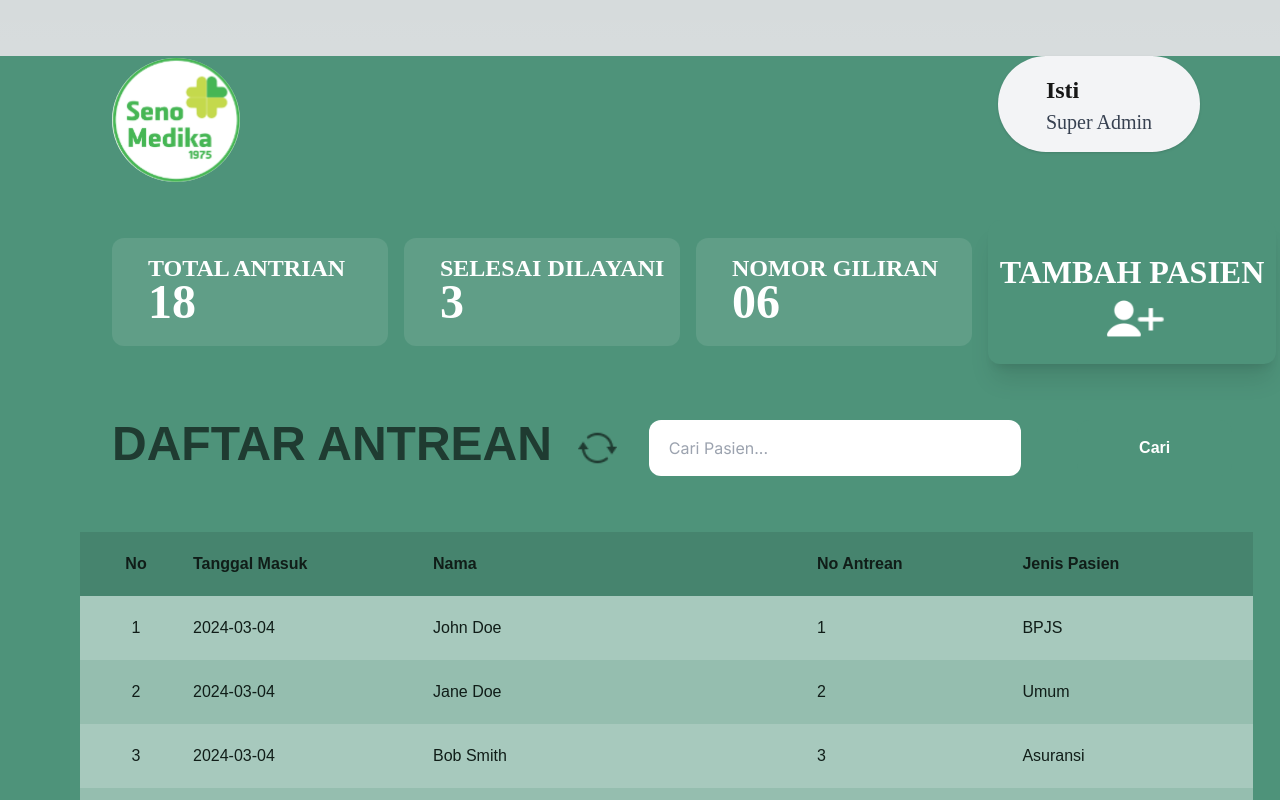
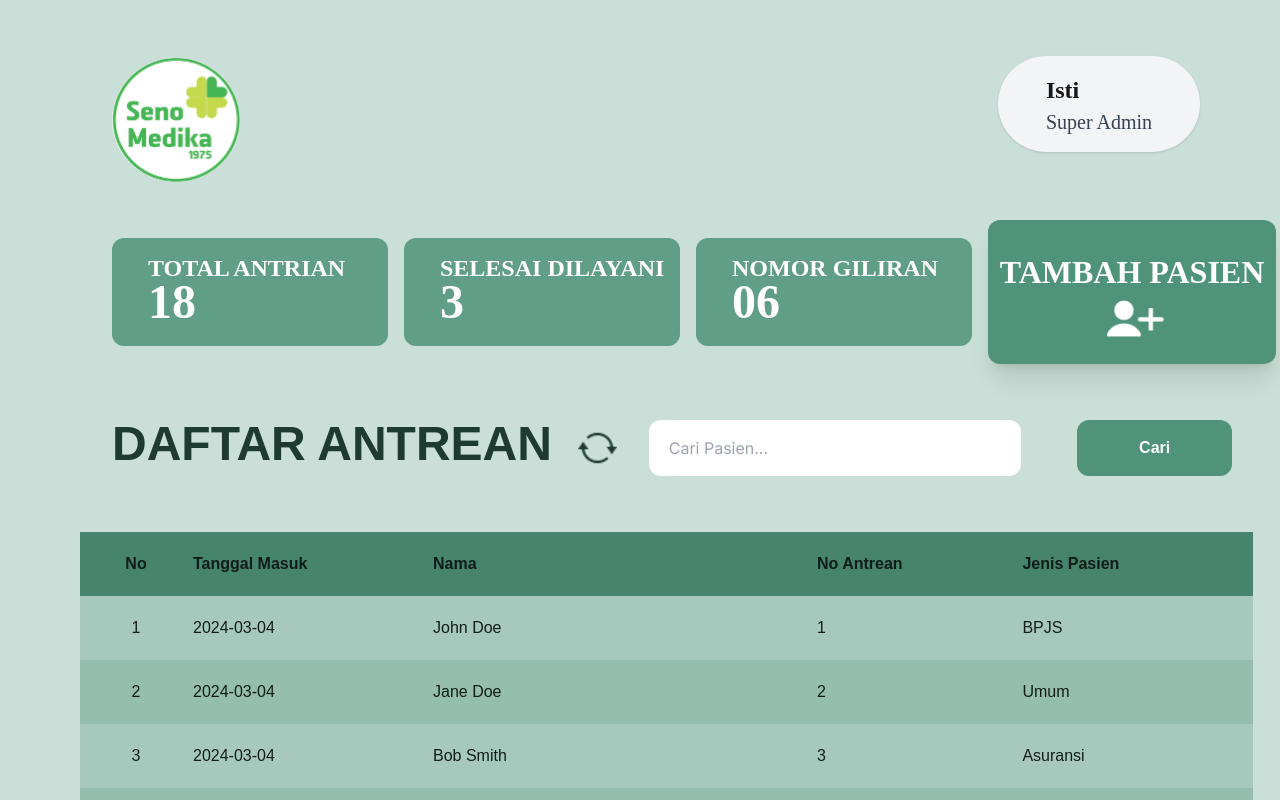
Before and after one commit to eunicesarah/seno-medika-clinic-adm-fe, a Next.js app: page /dashboard in a window 1280 px wide. Shown: the top 800 px of the page. Built offline with nearby package versions, Linux system fonts and the light colour scheme.

Commit message:
refractor(Front Office): change background color

```diff
--- a/src/app/dashboard/page.tsx
+++ b/src/app/dashboard/page.tsx
@@ -35,8 +35,8 @@ export default function Dashboard() {
       const [showPopup, setShowPopup] = useState(false);
 
     return (
-        <div className=" bg-primary1">
-            <div className="flex mr-20 mt-14">
+        <div className=" bg-tint6 flex-col flex">
+            <div className="flex mr-20 mt-14 bg-tint6">
                 <div>
                     <Image
                         src={SMLogo}
@@ -51,7 +51,7 @@ export default function Dashboard() {
                     </button>
                 </div>
             </div>
-            <div className="flex mt-9 mr-14 ml-28 justify-between gap-0">
+            <div className="flex mt-9 ml-28 content-center justify-between mr-14">
                 <div className="flex items-center ml-auto">
                     <div className="flex bg-[#609E87] mr-4 rounded-xl h-xl ml-auto">
                         <div className=" ml-5 mr-4 mt-10 mb-3">
@@ -68,7 +68,7 @@ export default function Dashboard() {
                         </div>
                     </div>
 
-                    <div className="flex  bg-[#609E87] mr-4 rounded-xl h-xl ml-auto">
+                    <div className="flex bg-[#609E87] mr-4 rounded-xl h-xl ml-auto">
                         <div className=" ml-5 mr-4 mt-10 mb-3">
                             <Image
                                 src={CheckLogo}
@@ -99,7 +99,7 @@ export default function Dashboard() {
                     </div>
                 </div>
 
-                <button className=" rounded-xl h-36 mr-14 bg-primary1 hover:bg-shade6 shadow-xl" onClick={() => setShowPopup(true)}>
+                <button className=" rounded-xl h-36 mr-auto bg-primary1 hover:bg-shade6 shadow-xl" onClick={() => setShowPopup(true)}>
                     <div>
                         <p className= " w-72 h-8 text-white text-[32px] font-bold font-['Poppins'] uppercase leading-[38.40px] text-center mt-5">Tambah Pasien</p> {/* teks atas */}
                     </div>
--- a/src/app/tambah-antrian/page.tsx
+++ b/src/app/tambah-antrian/page.tsx
@@ -17,7 +17,7 @@ export default function TambahAntrian() {
 
 
     return (
-        <div className='flex flex-row mr-10 bg-primary1'>
+        <div className='flex flex-row bg-tint6'>
             <Image
                 src={Background}
                 alt="Background"
@@ -25,7 +25,7 @@ export default function TambahAntrian() {
             />
             <div className=' text-shade6 font-poppins w-auto'>
                 <p className=' text-5xl font-extrabold mt-20 mb-4'>DAFTAR BEROBAT</p>
-                <p className=' text-2xl font-medium'>Jika baru pertama kali mendaftar, silahkan ke menu pendaftaran pasien</p>
+                <p className=' text-2xl font-medium mr-10'>Jika baru pertama kali mendaftar, silahkan ke menu pendaftaran pasien</p>
                 <div className=' mt-14'>
                     <div>
                         <p className=' text-2xl '>Nama</p>
```
